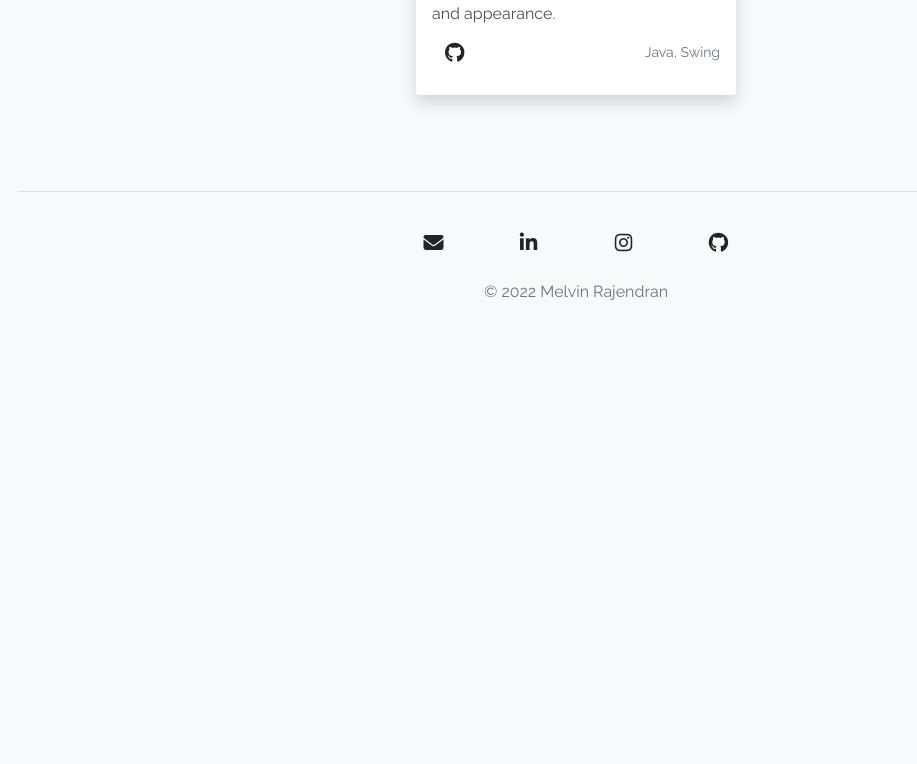
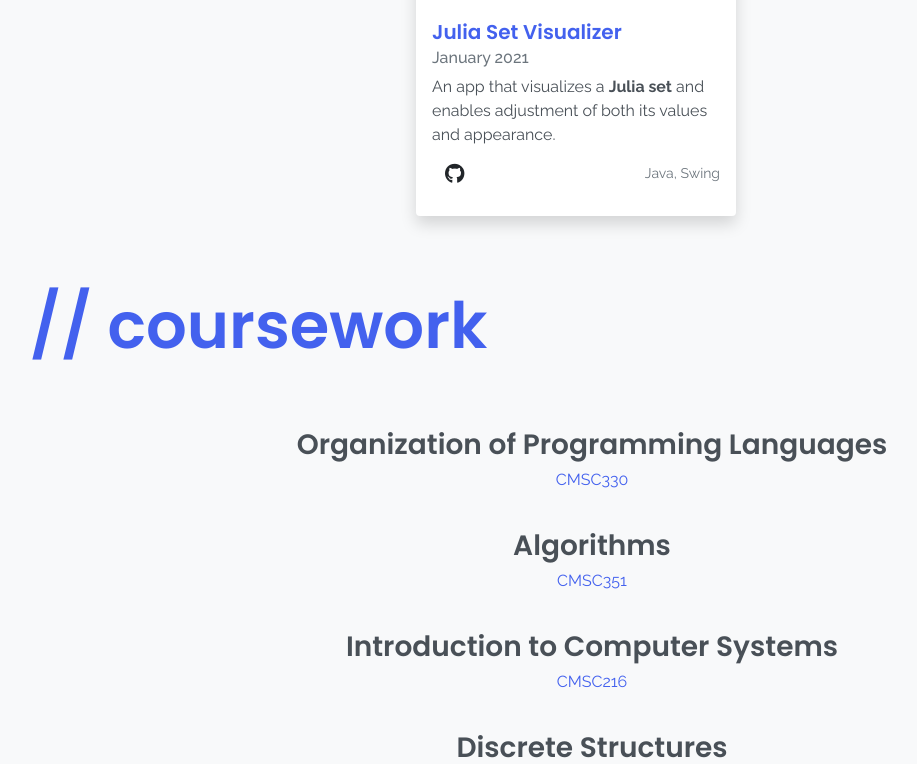
Before and after one commit to melvinrajendran/Personal-Website, a React (Create React App) app: page /work in a window 1280 px wide. Shown: the part 2033-2797 px from the top of the page, without its empty margins (64-981 px from the left). Before the commit the page ends 2377 px from the top, so only its background shows below. Built offline with nearby package versions, Linux system fonts and the light colour scheme; a web font is replaced by a local one.

Commit message:
Add bookmarks, Update section info, Add coursework section

```diff
--- /dev/null
+++ b/src/components/common/Heading.css
@@ -0,0 +1,16 @@
+a {
+  text-decoration: none;
+}
+
+a h1 {
+  transition: color 500ms;
+}
+
+a:hover h1 {
+  color: #495057;
+  transition: color 500ms;
+}
+
+h1 {
+  scroll-margin-top: 5rem;
+}
--- a/src/components/common/Heading.tsx
+++ b/src/components/common/Heading.tsx
@@ -1,4 +1,6 @@
+import { kebabCase } from 'lodash';
 import React from 'react';
+import './Heading.css';
 
 type HeadingProps = {
   text: string
@@ -7,9 +9,13 @@ type HeadingProps = {
 const Heading = ({
   text
 }: HeadingProps) => {
-  return <h1 className="display-3 text-center text-lg-start pb-3">
-    {text.toLowerCase()}
-  </h1>;
+  const ref = kebabCase(text);
+
+  return <a href={`#${ref}`}>
+    <h1 className="display-3 text-center text-lg-start pb-3" id={ref}>
+      {`// ${text.toLowerCase()}`}
+    </h1>
+  </a>;
 };
 
 export default Heading;
--- a/src/components/common/Section.tsx
+++ b/src/components/common/Section.tsx
@@ -13,7 +13,7 @@ const Section = ({
 }: SectionProps) => {
   return (
     <Container className="p-4">
-      {title && <Heading text={`// ${title}`} />}
+      {title && <Heading text={title} />}
       {children && children}
     </Container>
   );
--- a/src/components/work/Work.tsx
+++ b/src/components/work/Work.tsx
@@ -1,5 +1,6 @@
 import React, { useEffect } from 'react';
 import Title from '../common/titles/Title';
+import Coursework from './coursework/Coursework';
 import Experiences from './experiences/Experiences';
 import Projects from './projects/Projects';
 
@@ -12,10 +13,11 @@ const Work = () => {
     <>
       <Title
         title="work"
-        subtitle="A collection of my notable experiences and favorite programming projects."
+        subtitle="A collection of my notable experiences, software projects, and coursework."
       />
       <Experiences />
       <Projects />
+      <Coursework />
     </>
   );
 };
--- /dev/null
+++ b/src/components/work/coursework/Coursework.css
@@ -0,0 +1,11 @@
+.coursework-list {
+  list-style: none;
+}
+
+.course-name {
+  color: #495057;
+}
+
+.course-code {
+  color: #4361EE;
+}
--- /dev/null
+++ b/src/components/work/coursework/Coursework.tsx
@@ -0,0 +1,33 @@
+import React from 'react';
+import { Col, Row } from 'react-bootstrap';
+import Section from '../../common/Section';
+import courses from './courses';
+import './Coursework.css';
+
+const Coursework = () => {
+  return (
+    <Section title="coursework">
+      <Row className="p-4">
+        <Col
+          xs={{ span: 10, offset: 1 }}
+          md={{ span: 8, offset: 2 }}
+        >
+          <ul className="h2 fw-normal coursework-list text-center">
+            {courses.map((course, index) => {
+              const { code, name } = course;
+
+              return (
+                <li key={index} className="py-3">
+                  <h3 className="course-name">{name}</h3>
+                  <p className="h6 fw-normal course-code">{code}</p>
+                </li>
+              );
+            })}
+          </ul>
+        </Col>
+      </Row>
+    </Section>
+  );
+};
+
+export default Coursework;
--- /dev/null
+++ b/src/components/work/coursework/courses.ts
@@ -0,0 +1,37 @@
+type Course = {
+  code: string,
+  name: string
+};
+
+const courses: Array<Course> = [
+  {
+    code: 'CMSC330',
+    name: 'Organization of Programming Languages'
+  },
+  {
+    code: 'CMSC351',
+    name: 'Algorithms'
+  },
+  {
+    code: 'CMSC216',
+    name: 'Introduction to Computer Systems'
+  },
+  {
+    code: 'CMSC250',
+    name: 'Discrete Structures'
+  },
+  {
+    code: 'STAT400',
+    name: 'Applied Probability and Statistics I'
+  },
+  {
+    code: 'CMSC132',
+    name: 'Object-Oriented Programming II'
+  },
+  {
+    code: 'MATH240',
+    name: 'Introduction to Linear Algebra'
+  }
+];
+
+export default courses;
--- a/src/components/work/experiences/workExperiences.tsx
+++ b/src/components/work/experiences/workExperiences.tsx
@@ -17,6 +17,18 @@ const workExperiences = [
       'Communicates with local vendors to secure power equipment for the event',
       'Designs Xfinity Center floor plans to align with university social distancing measures',
       'Operates A/V equipment throughout the event to host speakers and make announcements to campers'
+    ]
+  },
+  {
+    name: 'PayPal',
+    jobTitle: 'Software Engineer Intern',
+    startToEndDate: 'MAY 22 - AUG 22',
+    bullets: [
+      'Worked on an Agile development team to deliver credit acquisition products',
+      'Utilized React, Node, TypeScript, GraphQL, and Git extensively',
+      'Collaborated frequently with other engineers to problem-solve, review and test code, showcase product demos, and reflect on every development cycle',
+      'Networked with company execs through intern program-wide events to learn more about the company, its mission, and ongoing innovations',
+      'Presented to the larger credit organization on my internship project, summer experience, and takeaways'
     ]
   },
   {
```
